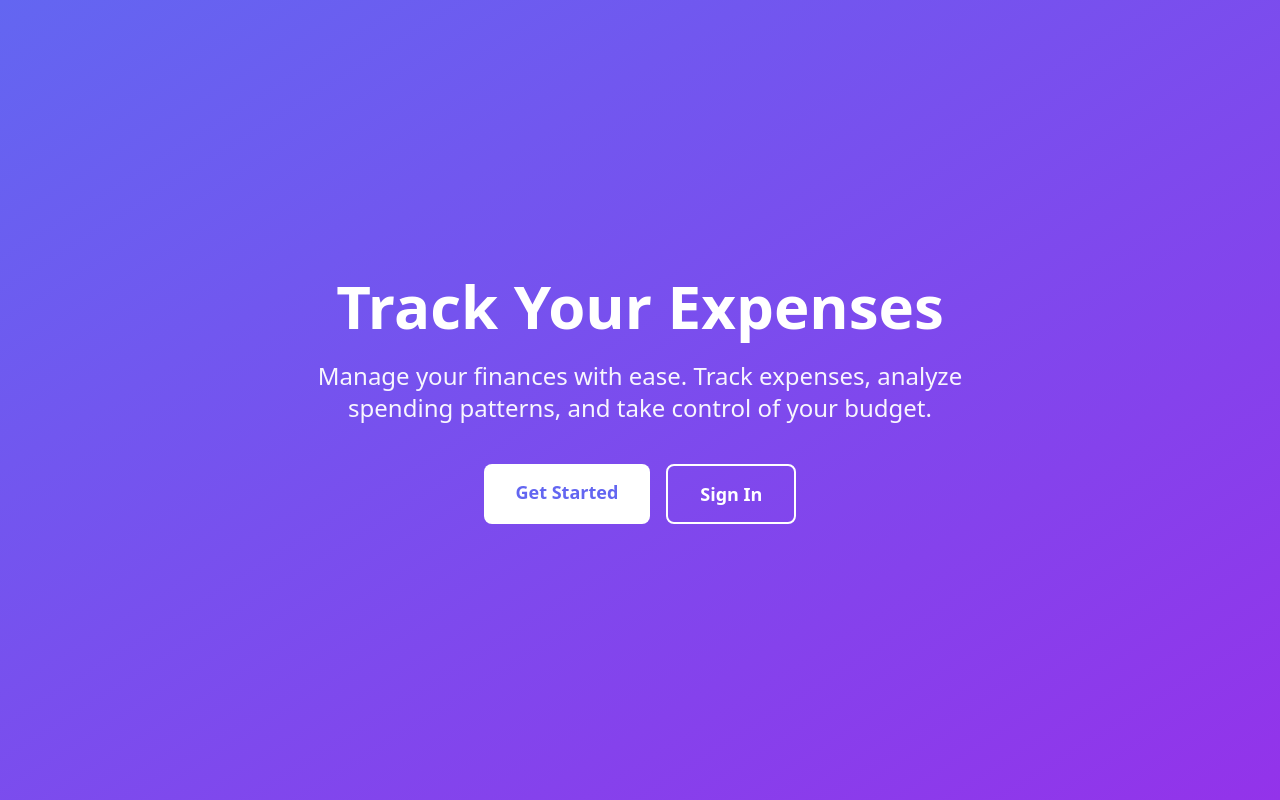
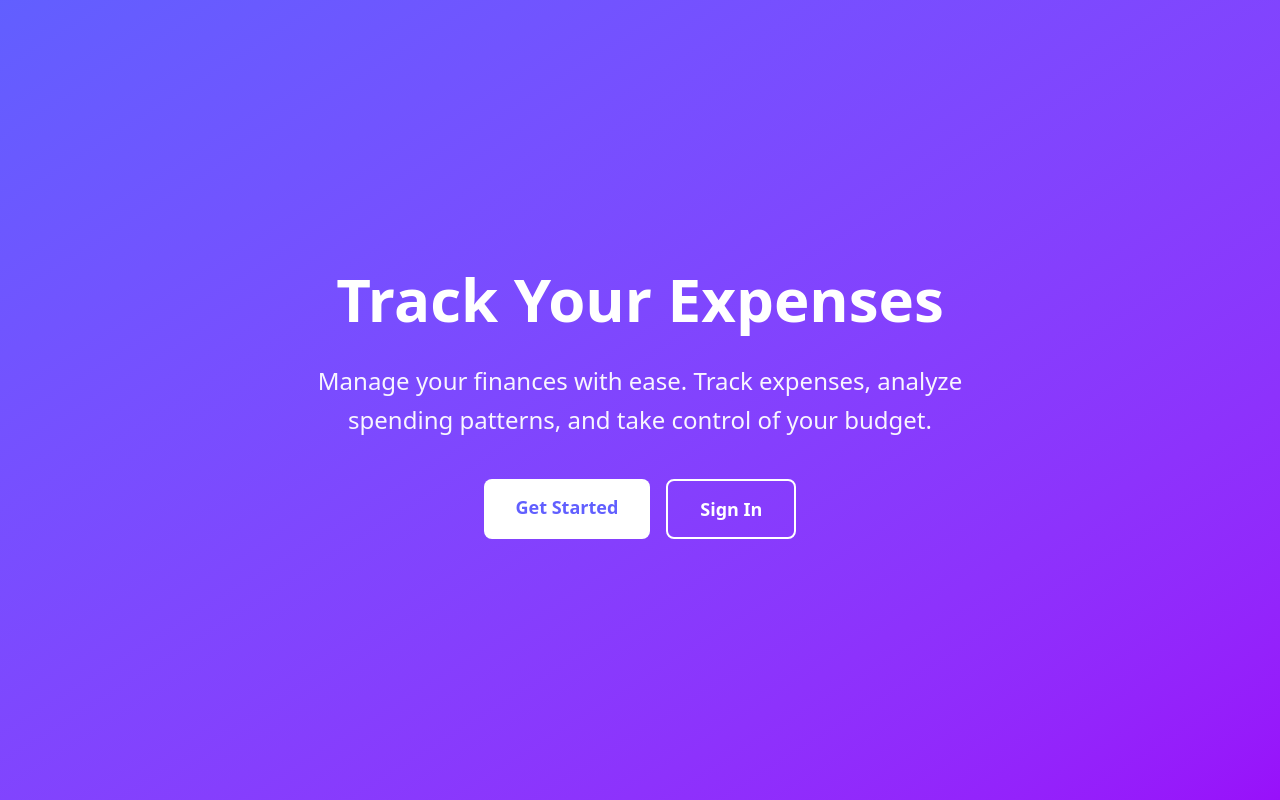
Before and after one commit to AMI2080/expenses-tracker-frontend, an Angular app: page / in a window 1280 px wide. Built offline with nearby package versions, Linux system fonts and the light colour scheme; no server answers.

Commit message:
update tailwind to v4.1

```diff
--- a/package.json
+++ b/package.json
@@ -30,7 +30,6 @@
     "@angular/compiler-cli": "^21.0.0",
     "@tailwindcss/postcss": "^4.1.18",
     "@types/jasmine": "~5.1.0",
-    "autoprefixer": "^10.4.23",
     "jasmine-core": "~5.6.0",
     "karma": "~6.4.0",
     "karma-chrome-launcher": "~3.2.0",
@@ -38,7 +37,7 @@
     "karma-jasmine": "~5.1.0",
     "karma-jasmine-html-reporter": "~2.1.0",
     "postcss": "^8.5.6",
-    "tailwindcss": "^3.4.19",
+    "tailwindcss": "^4.1.18",
     "typescript": "~5.9.0"
   }
 }
--- a/postcss.config.js
+++ /dev/null
@@ -1,6 +0,0 @@
-module.exports = {
-  plugins: {
-    tailwindcss: {},
-    autoprefixer: {},
-  },
-};
--- a/src/styles.scss
+++ b/src/styles.scss
@@ -1,7 +1,3 @@
-/* You can add global styles to this file, and also import other style files */
-
-@tailwind base;
-@tailwind components;
-@tailwind utilities;
+@import "tailwindcss";
 
 @import '@angular/material/prebuilt-themes/indigo-pink.css';
--- a/tailwind.config.ts
+++ /dev/null
@@ -1,7 +0,0 @@
-import type { Config } from 'tailwindcss';
-
-export default {
-  content: [
-    "./src/**/*.{html,ts}",
-  ],
-} satisfies Config;
```
Also changed, not shown: .postcssrc.json (added), 1 other file (tests, documents, lock files or other folders).
